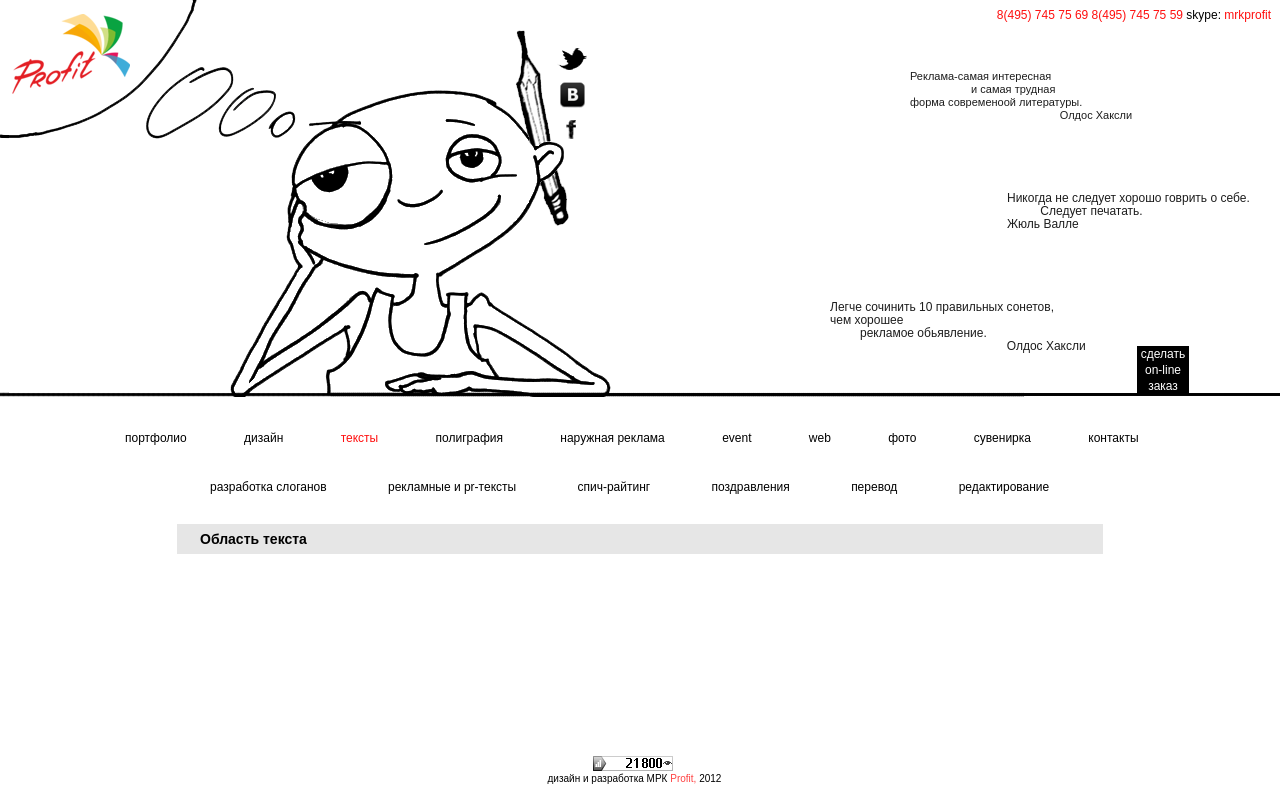
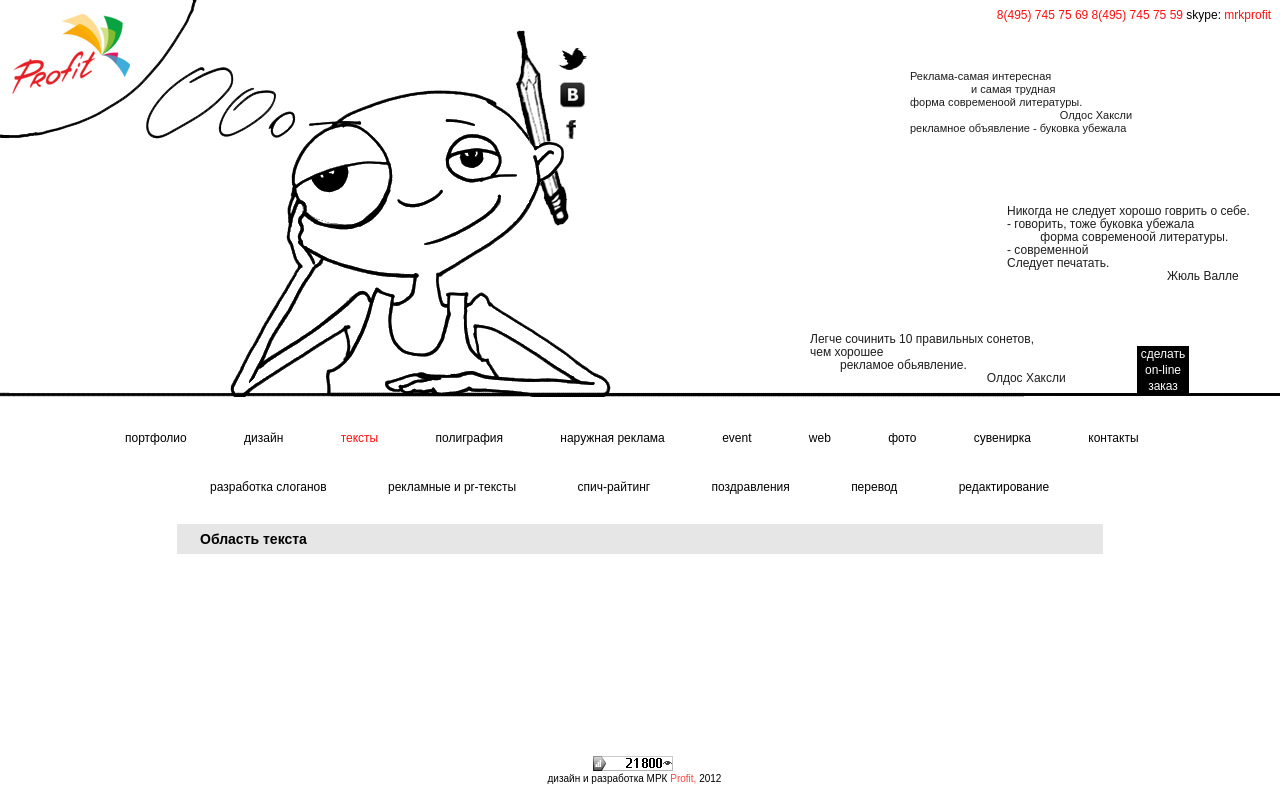
Before and after one commit to shadx/Profit, a plain HTML site: page text.html in a window 1280 px wide. Drawn offline with Linux system fonts and the light colour scheme.

Commit message:
fix
Signed-off-by: eldar <eldar@shadx.net>

```diff
--- a/css/main.css
+++ b/css/main.css
@@ -1641,6 +1641,7 @@ BODY.event_black_bg {
 }
 #wrapper_text .cont_text .aforizm3 {
   font: 12px/13px arial;
+	margin: -20px;
   color: #1D1D1D;
 }
 #wrapper_text .cont_text .online {
--- a/text.html
+++ b/text.html
@@ -23,13 +23,18 @@
             и самая трудная<br /> форма современоой литературы.<br />&nbsp;&nbsp;&nbsp;&nbsp;&nbsp;&nbsp;&nbsp;&nbsp;&nbsp;&nbsp;&nbsp;&nbsp;&nbsp;&nbsp;&nbsp;&nbsp;
             &nbsp;&nbsp;&nbsp;&nbsp;&nbsp;&nbsp;&nbsp;&nbsp;&nbsp;&nbsp;&nbsp;&nbsp;&nbsp;&nbsp;&nbsp;&nbsp;&nbsp;&nbsp;&nbsp;&nbsp;&nbsp;&nbsp;&nbsp;&nbsp;&nbsp;&nbsp;
             &nbsp;&nbsp;&nbsp;&nbsp;
-            Олдос Хаксли
+            Олдос Хаксли<br />
+						рекламное объявление - буковка убежала
           </p>
         </div>
         <div class="aforizm2">
           <p>
-            Никогда не следует хорошо говрить о себе.<br />&nbsp;&nbsp;&nbsp;&nbsp;&nbsp;&nbsp;&nbsp;&nbsp;&nbsp;
-            Следует печатать.<br />Жюль Валле
+            Никогда не следует хорошо говрить о себе.<br /> - говорить, тоже буковка убежала<br />&nbsp;&nbsp;&nbsp;&nbsp;&nbsp;&nbsp;&nbsp;&nbsp;&nbsp;
+            форма современоой литературы.<br />- современной<br />
+						Следует печатать.<br />
+						&nbsp;&nbsp;&nbsp;&nbsp;&nbsp;&nbsp;&nbsp;&nbsp;&nbsp;&nbsp;&nbsp;&nbsp;&nbsp;&nbsp;&nbsp;&nbsp;
+            &nbsp;&nbsp;&nbsp;&nbsp;&nbsp;&nbsp;&nbsp;&nbsp;&nbsp;&nbsp;&nbsp;&nbsp;&nbsp;&nbsp;&nbsp;&nbsp;&nbsp;&nbsp;&nbsp;&nbsp;&nbsp;&nbsp;&nbsp;&nbsp;&nbsp;&nbsp;
+            &nbsp;&nbsp;&nbsp;&nbsp;Жюль Валле
           </p>
         </div>
         <div class="aforizm3 last">
```
Also changed, not shown: event.html (+1 -1 lines), index.html (renamed from noname.html).
